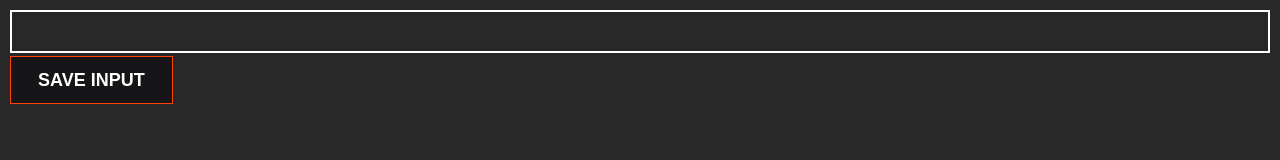
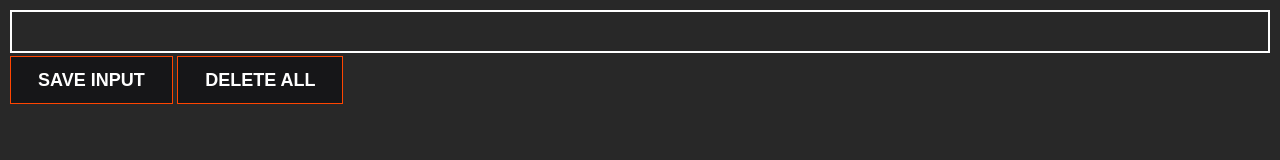
Before and after one commit to abhikmr333/LeadTrackerExtension_scrimba, a browser extension: page index.html in a window 1280 px wide. Drawn offline with Linux system fonts and the light colour scheme.

Commit message:
added a button to delete all leads in index.html

```diff
--- a/index.html
+++ b/index.html
@@ -12,6 +12,7 @@
 
     <input id="input-el" type="text">
     <button id="input-btn">SAVE INPUT</button>
+    <button id="del-btn">DELETE ALL</button>
     <ul id="ul-el">
     </ul>
     <script src="index.js"></script>
```
